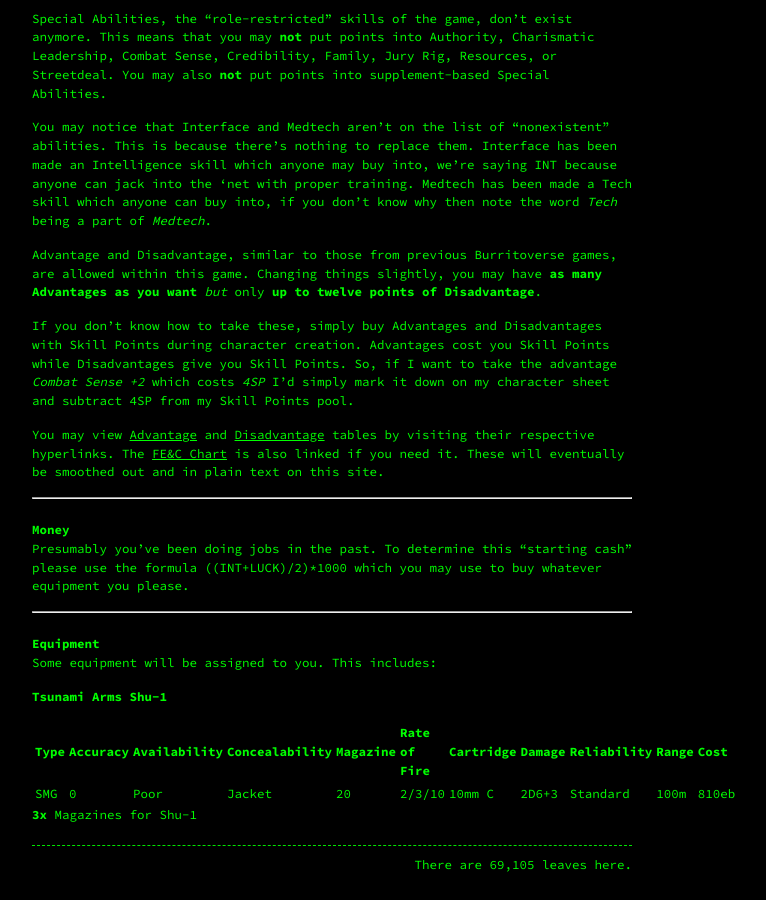
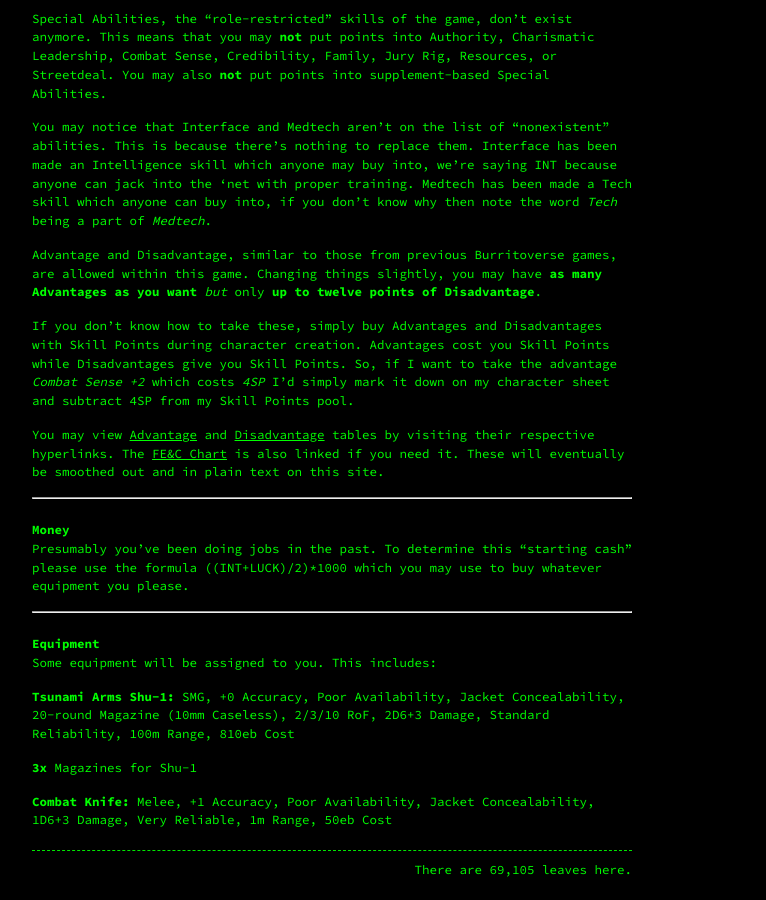
Before and after one commit to Terwilliger69105/69105.github.io, a Jekyll site: the page built from _pages/burritoverse/charactercreation.md, in a window 1280 px wide and 900 px high, scrolled down 1100 px. Shown: the whole window, without its empty margins (308-1074 px from the left). Built offline with Jekyll 4.4.1, drawn with Linux system fonts in a browser that asks for light colours; our own code applies the rules of GitHub Pages for plain Markdown files.

Commit message:
Update charactercreation.md

```diff
--- a/_pages/burritoverse/charactercreation.md
+++ b/_pages/burritoverse/charactercreation.md
@@ -74,10 +74,8 @@ Presumably you've been doing jobs in the past. To determine this "starting cash"
 
 Some equipment will be assigned to you. This includes:
 
-**Tsunami Arms Shu-1**
-
-Type | Accuracy | Availability | Concealability | Magazine | Rate of Fire | Cartridge | Damage | Reliability | Range | Cost |
------|----------|--------------|----------------|----------|--------------|-----------|--------|-------------|-------|------|
-SMG  | 0        | Poor         | Jacket         | 20       | 2/3/10       | 10mm C    | 2D6+3  | Standard    | 100m  | 810eb|
+**Tsunami Arms Shu-1:** SMG, +0 Accuracy, Poor Availability, Jacket Concealability, 20-round Magazine (10mm Caseless), 2/3/10 RoF, 2D6+3 Damage, Standard Reliability, 100m Range, 810eb Cost
 
 **3x** Magazines for Shu-1
+
+**Combat Knife:** Melee, +1 Accuracy, Poor Availability, Jacket Concealability, 1D6+3 Damage, Very Reliable, 1m Range, 50eb Cost
```
